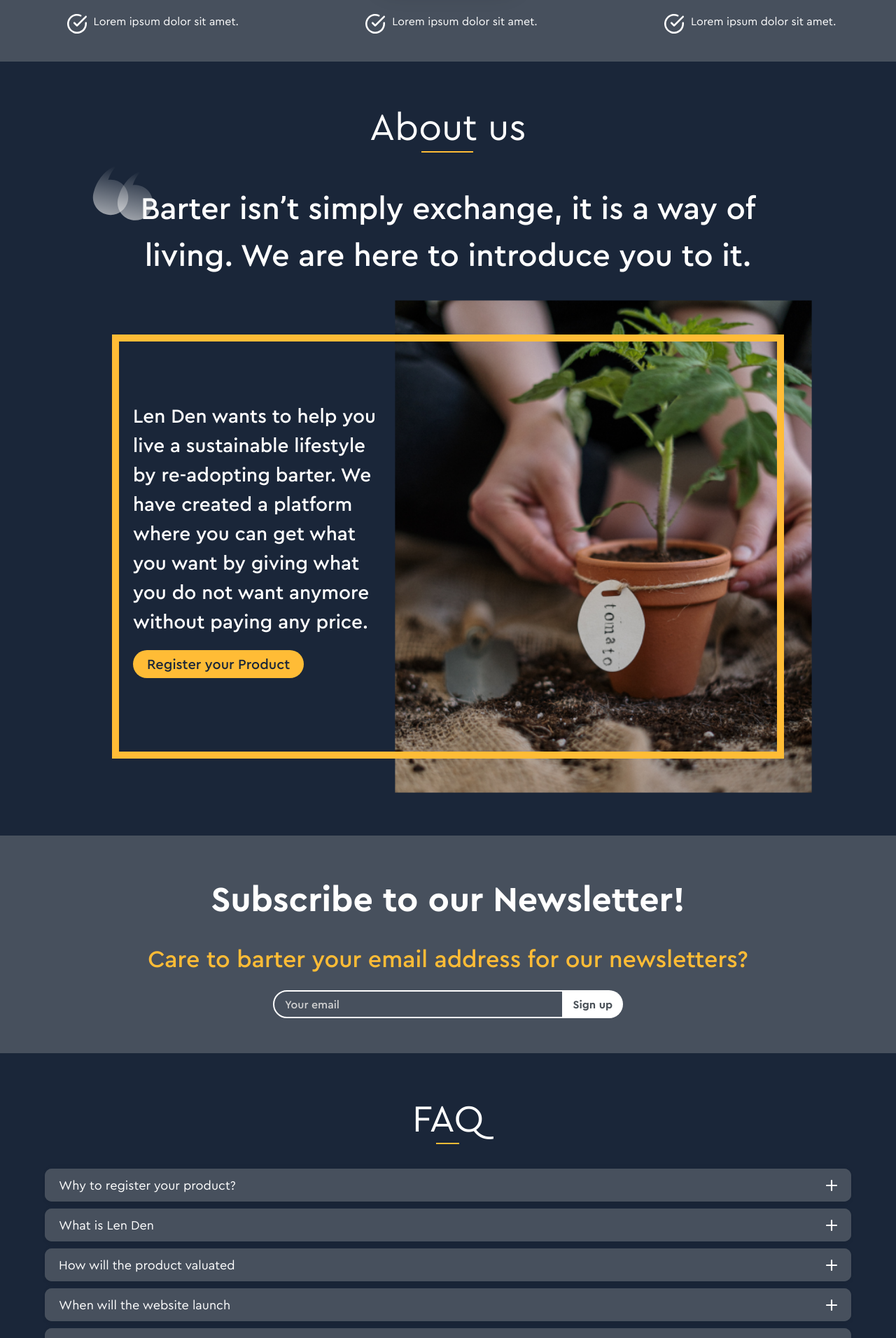
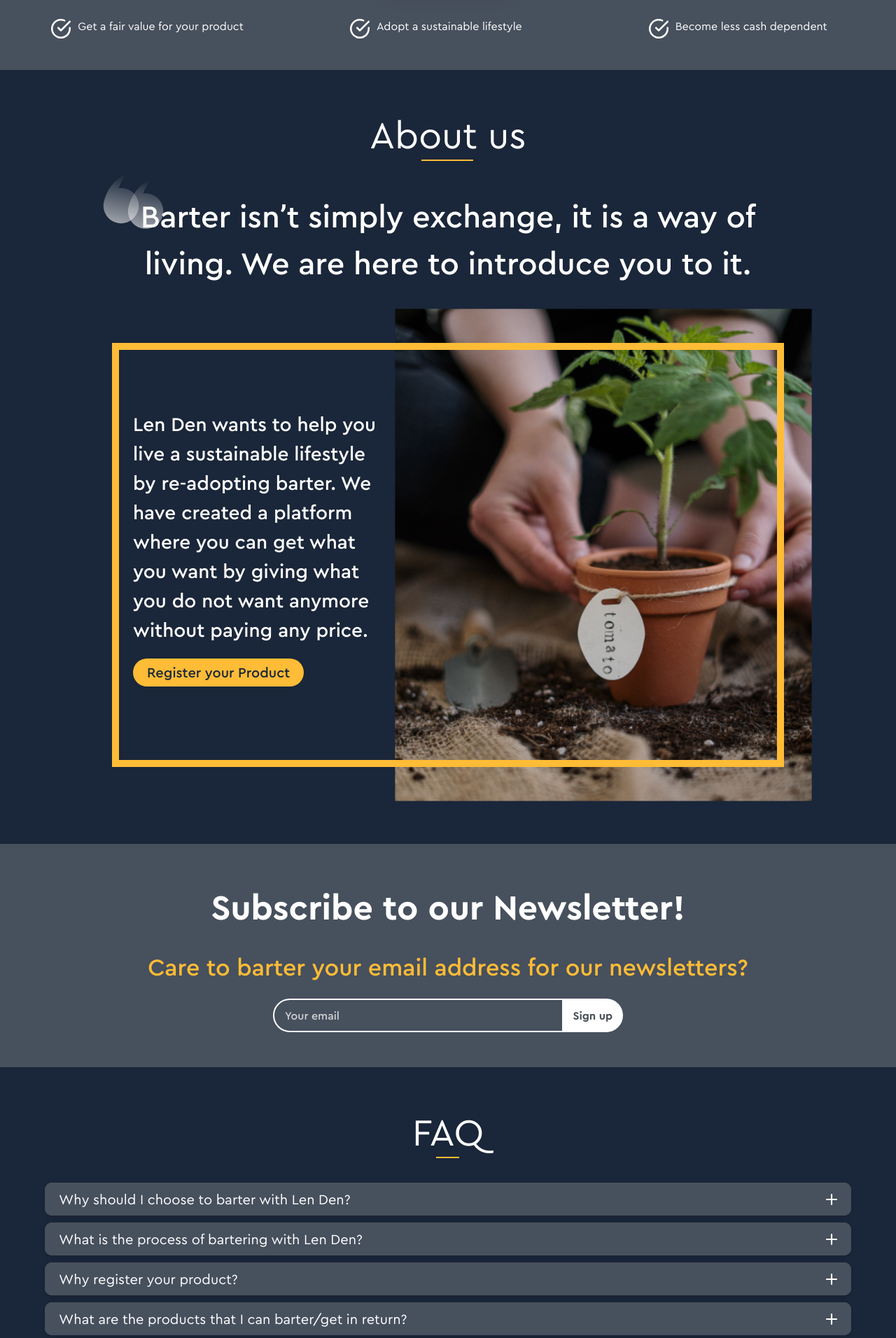
Before and after one commit to TheDemon12/lenden-coming-soon-v2, a React (Create React App) app: page / in a window 1280 px wide. Shown: the part 880-2792 px from the top of the page at 70% size. Built offline with nearby package versions, Linux system fonts and the light colour scheme.

Commit message:
components: add content
Signed-off-by: kartik <kartikbhalla12@gmail.com>

```diff
--- a/src/components/faq.tsx
+++ b/src/components/faq.tsx
@@ -9,16 +9,60 @@ const Faq: React.FC<FaqProps> = () => {
 	const [activeKey, setActiveKey] = React.useState('');
 
 	const faqs = [
-		{ ques: 'Why to register your product?', ans: '' },
-		{ ques: 'What is Len Den', ans: '' },
-		{ ques: 'How will the product valuated', ans: '' },
-		{ ques: 'When will the website launch', ans: '' },
-		{ ques: 'What Products can we barter', ans: '' },
-		{ ques: 'What products are prohibited on the website', ans: '' },
-		{ ques: 'What is the status of my product', ans: '' },
-		{ ques: 'How will the product get verified', ans: '' },
-		{ ques: 'What are photo angles', ans: '' },
-		{ ques: 'How will the payment be done ', ans: '' },
+		{
+			ques: 'Why should I choose to barter with Len Den?',
+			ans:
+				'With Len Den, you are adopting a new way of living that is sustainable, less cash dependent, reliable and fun. We are here to fulfill your wishes by giving you a fair and suitable product match',
+		},
+		{
+			ques: 'What is the process of bartering with Len Den?',
+			ans:
+				'Once you register your product with us, we will get in touch with you. Our team will send you personalized options and assist you throughout the process',
+		},
+		{
+			ques: 'Why register your product?',
+			ans:
+				'By registering your product, you can get whatever you want in exchange without spending money on it using our hassle free process',
+		},
+		{
+			ques: 'What are the products that I can barter/get in return?',
+			ans: `So far, we are having the following categories:
+		Books,
+		Mobile Phones,
+		Gaming Consoles,
+		Gaming CDs,
+		Accessories,
+		Gaming Accessories,
+		Mobile Accessories,
+		PC/Laptop Accessories
+		`,
+		},
+		{ ques: 'What products are prohibited on the website?', ans: '' },
+		{
+			ques: 'On what basis will I get a value for my product?',
+			ans:
+				'Your product will be given a fair value using our unique valuation system which takes into consideration a lot of factors such as condition, age, market value and many more.',
+		},
+		{
+			ques: 'What are photo angles?',
+			ans:
+				'Photo angles are a prerequisite for getting your product verified with Len Den. By providing us with the correct photo angles, you will help us in understanding the condition of your product.',
+		},
+		{
+			ques: 'How will the product get verified?',
+			ans:
+				'After registering your product, we will verify it by cross checking all the details mentioned and the photo angles attached under Level 1 Verification. Level 2 Verification includes physical examination at the time of delivery.',
+		},
+		{
+			ques: 'How will I pay Len Den for its services?',
+			ans:
+				'Once your barter is confirmed, you will get a link for making online payments via PayTM or UPI.',
+		},
+		{
+			ques: 'How will I track the status of my product?',
+			ans:
+				' Through WhatsApp, you will be able to get a hold of the status of your product. For any further queries, WhatsApp will be your go-to.',
+		},
 	];
 	return (
 		<section className='faq'>
--- a/src/components/register.tsx
+++ b/src/components/register.tsx
@@ -12,15 +12,15 @@ const Register: React.FC<RegisterProps> = () => {
 			<div className='info'>
 				<div>
 					<Tick />
-					Lorem ipsum dolor sit amet.
+					Get a fair value for your product
 				</div>
 				<div>
 					<Tick />
-					Lorem ipsum dolor sit amet.
+					Adopt a sustainable lifestyle
 				</div>
 				<div>
 					<Tick />
-					Lorem ipsum dolor sit amet.
+					Become less cash dependent
 				</div>
 			</div>
 		</section>
--- a/src/scss/_aboutUs.scss
+++ b/src/scss/_aboutUs.scss
@@ -36,7 +36,7 @@
 				content: url('../icons/quote.svg');
 				position: absolute;
 				top: -3rem;
-				left: -4rem;
+				left: -2.5rem;
 				width: 10rem;
 				height: 10rem;
 			}
--- a/src/scss/_faq.scss
+++ b/src/scss/_faq.scss
@@ -43,12 +43,13 @@
 				border: none;
 				// font-size: 20px;
 				padding: 0;
+				text-align: left;
 				div {
 					padding: 0.9rem 2rem;
 					display: flex;
 					align-items: center;
 					justify-content: space-between;
-					font-size: 1.8rem;
+					font-size: 2rem;
 
 					svg {
 						width: 1.6rem;
@@ -57,7 +58,7 @@
 			}
 			.card-body {
 				text-align: left;
-				padding-top: 0;
+				padding: 0 2rem 0.9rem 2rem;
 				font-size: 1.6rem;
 			}
 		}
--- a/src/scss/_navbar.scss
+++ b/src/scss/_navbar.scss
@@ -5,17 +5,23 @@
 	font-weight: 500;
 	font-size: 2rem;
 
+	.navbar-brand {
+		font-size: 2rem;
+	}
+
 	.navbar-toggler {
 		&,
 		&:focus {
 			border: none;
 			outline: none;
 		}
+		font-size: 2rem;
 	}
 
 	.navbar-nav {
 		align-items: center;
 		padding: 1rem 0;
+
 		.nav-link {
 			&.active {
 				color: #bef1ff;
--- a/src/scss/_register.scss
+++ b/src/scss/_register.scss
@@ -39,9 +39,14 @@
 		flex-wrap: wrap;
 		color: #fff;
 		font-size: 1.6rem;
+		text-align: left;
 
+		div {
+			margin: 1.5rem 0;
+			min-width: 30rem;
+		}
 		svg {
-			margin: 1rem;
+			margin: 0 1rem;
 		}
 	}
 }
--- a/src/scss/_subscribe.scss
+++ b/src/scss/_subscribe.scss
@@ -37,7 +37,7 @@
 			&::placeholder {
 				color: #d3d3d3;
 			}
-			padding: 0.6rem 1.5rem;
+			padding: 1rem 1.5rem;
 			font-family: 'Cera Pro', Roboto, Droid Sans;
 			background-color: transparent;
 			border-bottom-left-radius: 25px;
@@ -57,7 +57,7 @@
 				border-bottom-right-radius: 25px;
 				border-top-right-radius: 25px;
 				background-color: #fff;
-				padding: 0.6rem 1.5rem;
+				padding: 1rem 1.5rem;
 			}
 		}
 		.subscribeBtn {
```
